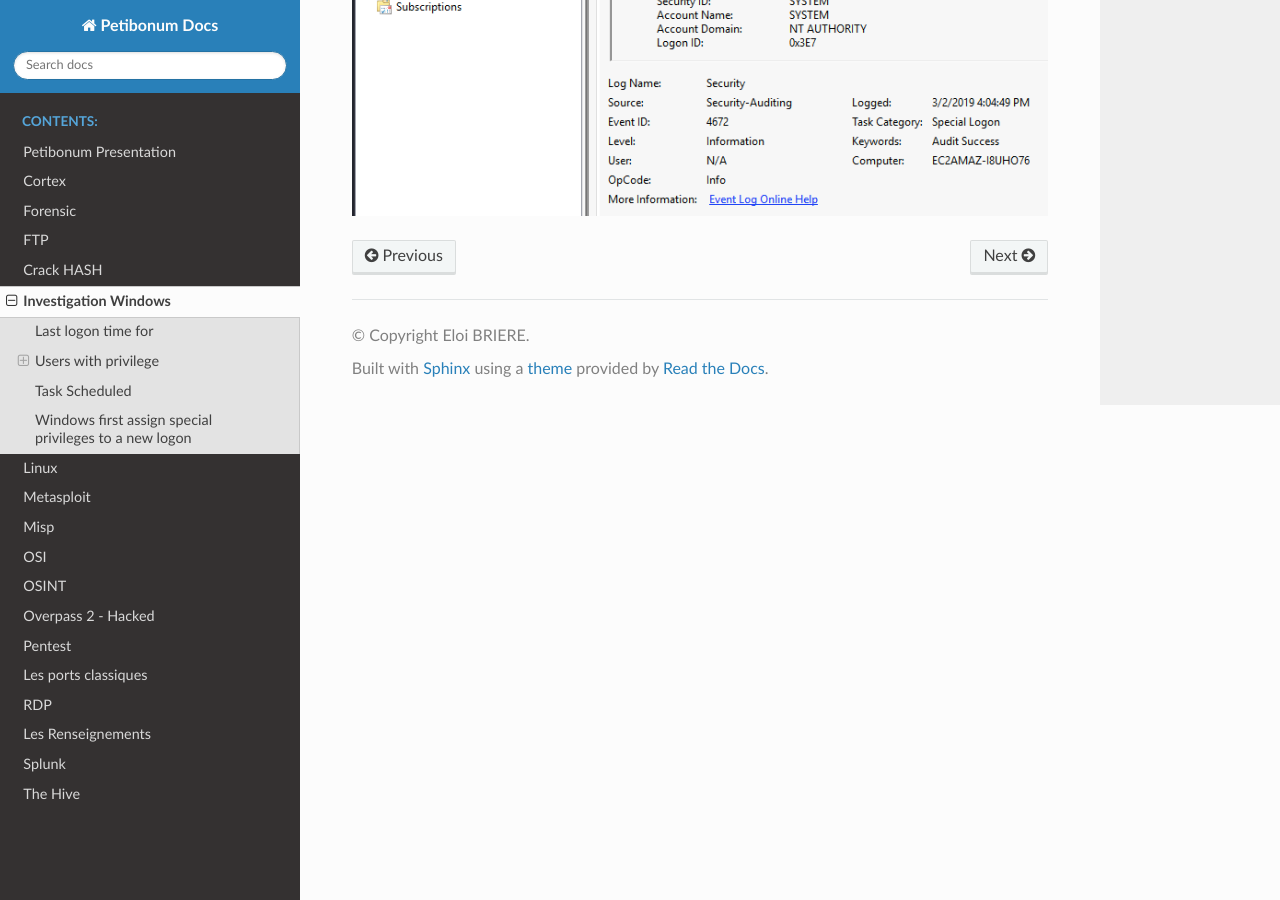
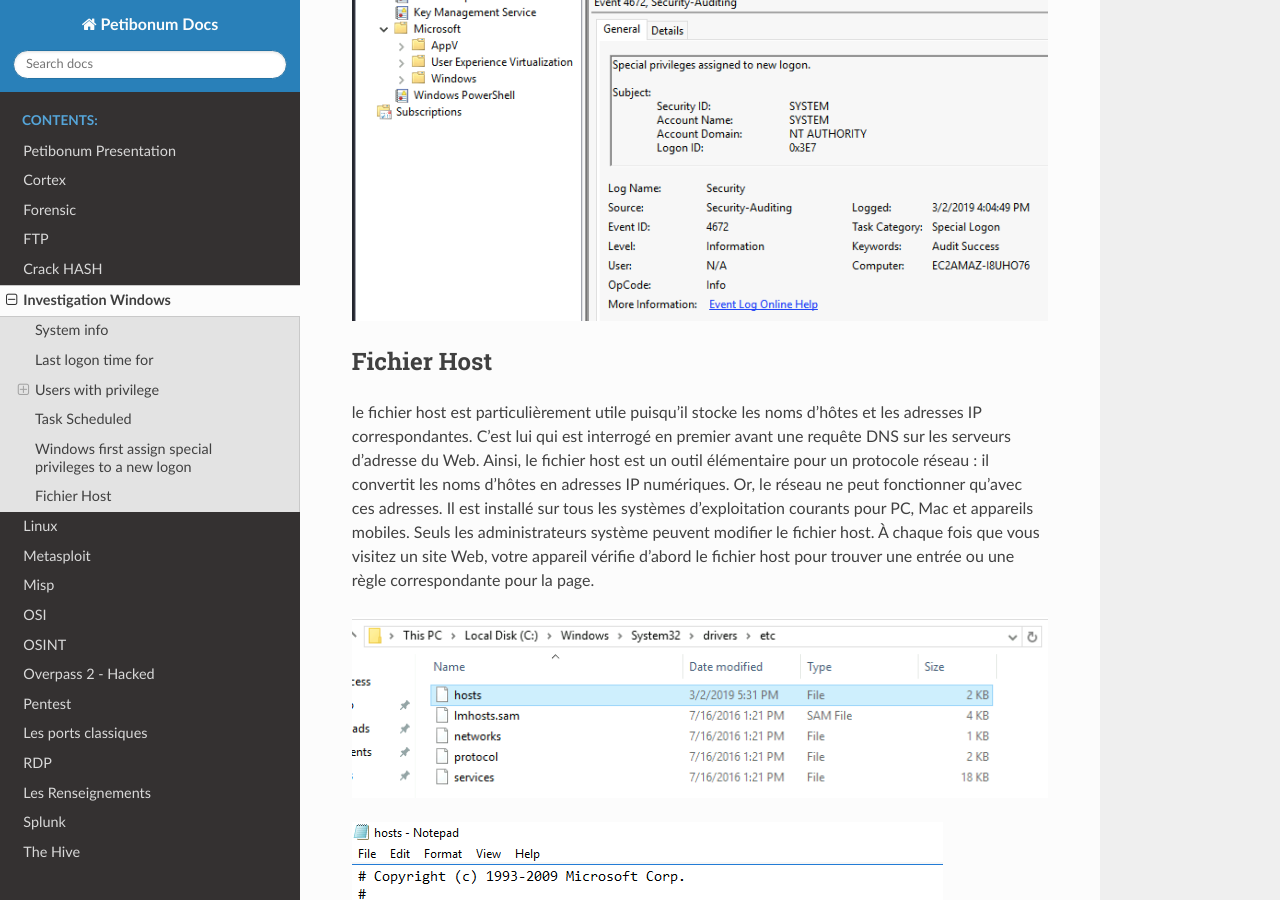
Before and after one commit to Iole-Bri/misp_docs_2, a Sphinx documentation site: the page built from docs/source/src/investigationWIN.md, in a window 1280 px wide and 900 px high, scrolled down 1953 px. Built offline with Sphinx 7.4.7 and the Read the Docs theme 2.0.0, drawn with Linux system fonts in a browser that asks for light colours; some of the changed text lies outside the part shown.

Commit message:
investigationWin

````diff
--- a/docs/source/src/investigationWIN.md
+++ b/docs/source/src/investigationWIN.md
@@ -2,6 +2,9 @@
 
 [TryhackMe](https://tryhackme.com/room/investigatingwindows)
 
+## System info
+
+```systeminfo```
 ## Last logon time for <user>
 
 ```net user <user> | findstr /B /C:"Last logon"```
@@ -29,3 +32,11 @@
 [Source New Logon](https://docs.microsoft.com/fr-fr/windows/security/threat-protection/auditing/event-4672)
 
 ![](img/logon.png)
+
+## Fichier Host
+
+le fichier host est particulièrement utile puisqu’il stocke les noms d’hôtes et les adresses IP correspondantes. C’est lui qui est interrogé en premier avant une requête DNS sur les serveurs d’adresse du Web. Ainsi, le fichier host est un outil élémentaire pour un protocole réseau : il convertit les noms d’hôtes en adresses IP numériques. Or, le réseau ne peut fonctionner qu’avec ces adresses. Il est installé sur tous les systèmes d’exploitation courants pour PC, Mac et appareils mobiles. Seuls les administrateurs système peuvent modifier le fichier host. À chaque fois que vous visitez un site Web, votre appareil vérifie d’abord le fichier host pour trouver une entrée ou une règle correspondante pour la page.
+
+![](img/host.png)
+
+![](img/host_file.png)
````
Also changed, not shown: docs/source/src/img/host.png (added), docs/source/src/img/host_file.png (added).
